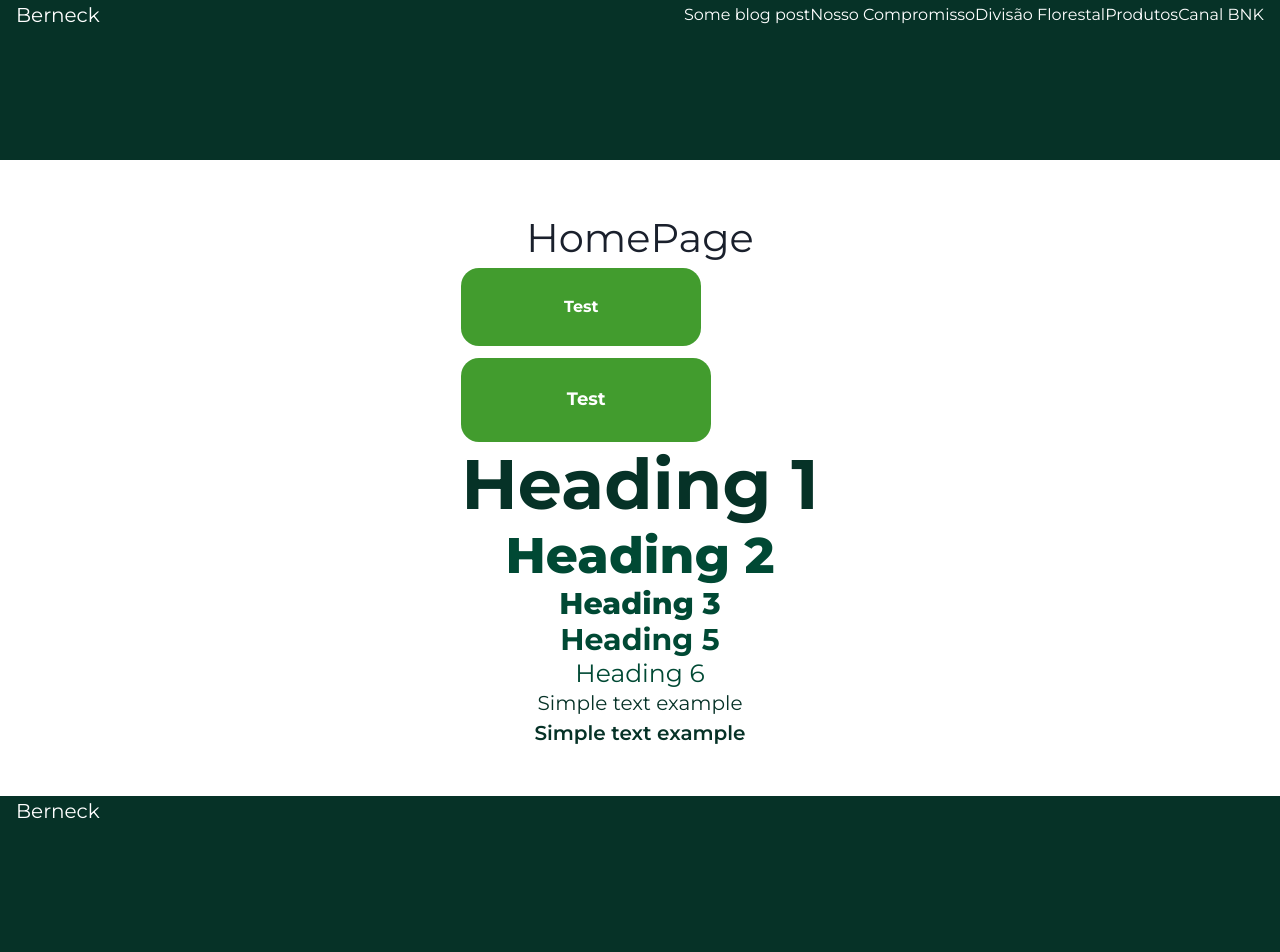
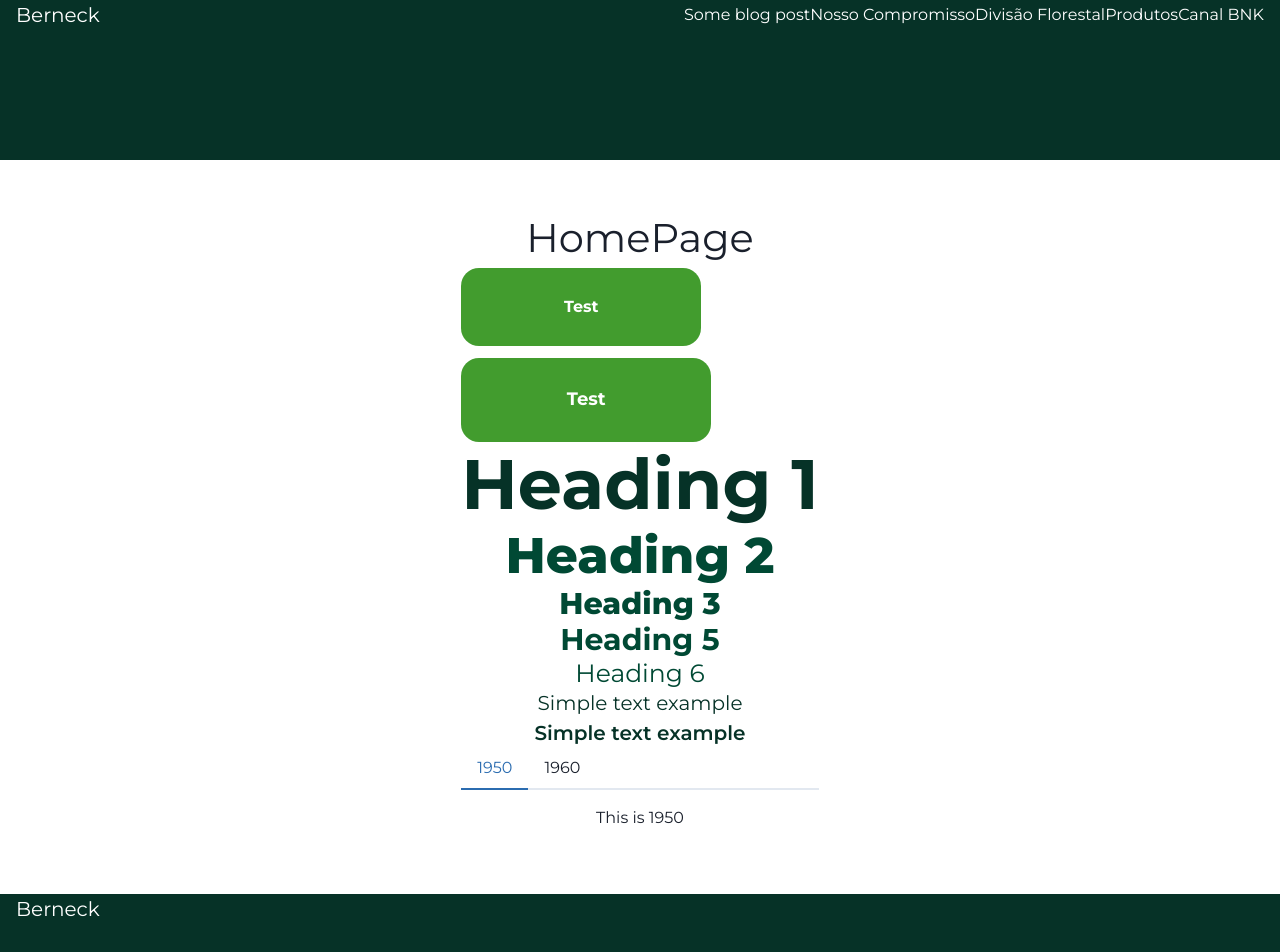
Before and after one commit to amorim-marcos/site-frontend, a Next.js app: page / in a window 1280 px wide. Shown: the top 952 px of the page. Built offline with nearby package versions, Linux system fonts and the light colour scheme.

Commit message:
implements functional skeleton of tab system for trajectory carousel

```diff
--- a/src/components/TrajectoryCarousel/TrajectoryCarousel.tsx
+++ b/src/components/TrajectoryCarousel/TrajectoryCarousel.tsx
@@ -1,7 +1,51 @@
 import * as S from './styles'
+import { Tab, Tabs, TabList, TabPanels, TabPanel  } from '@chakra-ui/react'
+import { Props } from 'react'
+import { table } from 'console'
 
-export const TrajectoryCarousel = () => (
-  <S.Wrapper>
-    <h1>TrajectoryCarousel</h1>
-  </S.Wrapper>
-)
+interface TrajectoryContent {
+  text: string,
+  image: string
+}
+
+interface TrajectoryTab {
+  name: string,
+  content: TrajectoryContent
+}
+
+function listTabNames(tabNames: Array<string>){
+  let tabs = []
+
+  for(let name of tabNames){
+    tabs.push(<Tab>{name}</Tab>)
+  }
+
+  return tabs
+}
+
+
+function listTabContents(tabs: Array<TrajectoryTab>){
+  let contents = []
+
+  for(let tab of tabs){
+    contents.push(<TabPanel>This is {tab.name}</TabPanel>)
+  }
+
+  return contents
+}
+
+export const TrajectoryCarousel = ({ tabs }: Props) => {
+  const tabNames = tabs.map((tab: TrajectoryTab) => tab.name)
+
+  return (
+    <Tabs>
+      <TabList>
+        {listTabNames(tabNames)}
+      </TabList>
+
+      <TabPanels>
+        {listTabContents(tabs)}
+      </TabPanels>
+    </Tabs>
+  )
+}
--- a/src/views/Home/index.tsx
+++ b/src/views/Home/index.tsx
@@ -1,5 +1,23 @@
 import * as S from './styles'
 import { Button, Heading, Flex, Text } from '@chakra-ui/react'
+import TrajectoryCarousel from '@components/TrajectoryCarousel'
+
+const tabs = [
+  {
+    name: "1950",
+    content: {
+      text: "Texto 1",
+      imagem: "/images/image.png"
+    }
+  },
+  {
+    name: "1960",
+    content: {
+      text: "Texto 2",
+      imagem: "/images/image.png"
+    }
+  }
+]
 
 export default function Home({ title = 'HomePage' }) {
   return (
@@ -15,6 +33,7 @@ export default function Home({ title = 'HomePage' }) {
         <Heading variant="h5">Heading 6</Heading>
         <Text>Simple text example</Text>
         <Text variant="body-bold">Simple text example</Text>
+        <TrajectoryCarousel tabs={tabs}></TrajectoryCarousel>
       </Flex>
     </S.Wrapper>
   )
```
